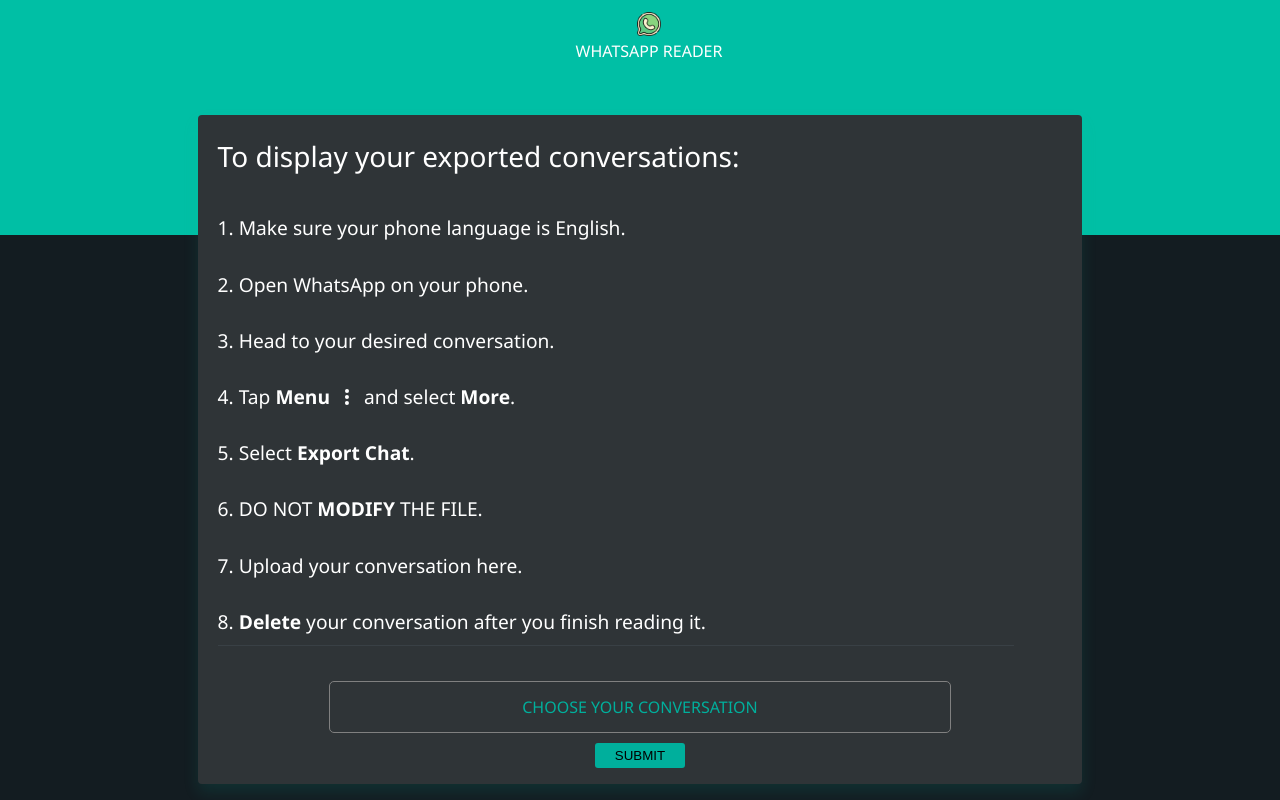
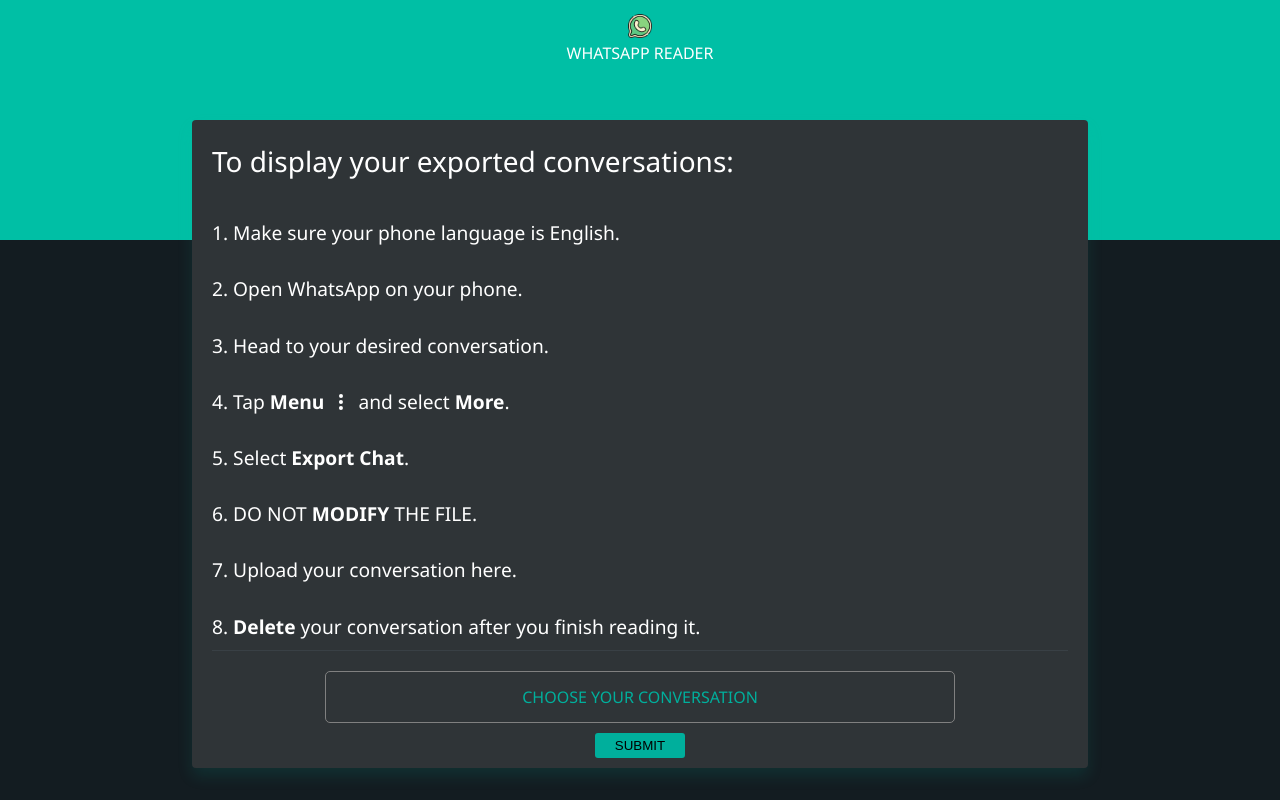
Before and after one commit to twibster/WhatsApp-Reader, a Flask app: page / in a window 1280 px wide. Run offline with Flask 2, Linux system fonts and the light colour scheme.

Commit message:
override default body margins and paddings
fix uploaded file name floats out of the button

```diff
--- a/run.py
+++ b/run.py
@@ -1,4 +1,7 @@
 from website import app
+import socket
+
+ip = socket.gethostbyname(socket.gethostname())
 
 if __name__ =='__main__':
-	app.run(debug =False)
+	app.run(debug =False,host=ip)
--- a/website/static/main.css
+++ b/website/static/main.css
@@ -2,6 +2,9 @@ body{
   background-color: #131c21;
   font-family: "Segoe UI";
   overflow:hidden;
+  overflow-x:hidden !important;
+  padding:0px;
+  margin:0px;
 }
 .outer-home{
   text-align: center;
@@ -15,6 +18,7 @@ body{
   box-shadow: 0 4px 8px 0 rgba(0,0,0,0.2),0 6px 20px 0 rgba(0,0,0,0.19);
 }
 #txt-file{
+  display:none;
   opacity:0;
   height:100%;
   width:100%;
@@ -22,8 +26,9 @@ body{
 }
 .txt-label{
   color:#00af9c;
-  display:inline-block;
-  margin-top:-36px
+  display: table-cell;
+  text-align: center;
+  vertical-align:middle;
 }
 .submit{
   border-radius:3px;
@@ -41,7 +46,7 @@ body{
 }
 .row {
   display: flex;
-  margin:-7px;
+  height:100%;
 }
 .convos-col{
   flex: 30%;
@@ -134,7 +139,6 @@ body{
   top: 0;
   width: 100%;
   align-items: center;
-  margin-top:-1px
 }
 .reciever-img{
   padding: 3px;
@@ -146,13 +150,12 @@ body{
 .reciever-name{
   color:#dedee0;
   font-weight:bolder;
-  margin-bottom:20px;
 }
 .dropdown{
   position: relative;
   display: inline-block;
   margin-top:8px;
-  margin-right:17px;
+  margin-right:8px;
   float: right;
   color:#dedee0;
   padding:7px;
@@ -410,13 +413,10 @@ a:hover{
   height:30%;
   width:100%;
   display:table;
-  margin-top:-8px;
-  padding-left:17px;
-  margin-left:-8px;
 }
 .logo-container{
   margin:auto;
-  margin-top:12px;
+  margin-top:14px;
 }
 .logo-img{
   width:24;
@@ -425,23 +425,20 @@ a:hover{
 }
 .down-row{
   position:relative;
+  margin:auto;
   display:table;
-  margin:auto;
   z-index:1;
   height:80%;
   background-color:#2f3437;
   width:70%;
   margin-top:-120;
   border-radius:4px;
-  overflow:auto;
+  overflow:overlay;
   box-shadow: 0px 8px 16px 0px #00c3ae1f;
 }
 
 .info-file-container{
   padding:20px;
-  width:90%;
-  height:70%;
-
 }
 .info{
   color:white;
@@ -460,25 +457,22 @@ a:hover{
   margin-bottom:-12px;
 }
 .file{
+  margin:auto;
+  width:70%;
   display:table;
-  margin:auto;
   height:50px;
   transition:0.4s;
   background-color: transparent;
   cursor:pointer;
   border-radius:5px;
-  overflow:hidden;
-  width:70%;
-  margin-top:15;
   border: 0.01em solid grey;
 }
 .file:hover{
   background-color:#454a4c;
 }
 .file-submit{
-  display:table;
-  margin:auto;
   margin-top:10px;
+  margin-bottom:10px;
 }
 .file-msg{
  padding:1px;
--- a/website/static/scripts/homeMobile.js
+++ b/website/static/scripts/homeMobile.js
@@ -2,5 +2,5 @@ document.body.style.overflow = "auto";
 var isMobile = /iPhone|iPad|iPod|Android/i.test(navigator.userAgent);
 if (isMobile){
 	var down=document.getElementById('down')
-	down.style.width='100%'
+	down.style.width='95%'
 }
--- a/website/templates/home.html
+++ b/website/templates/home.html
@@ -1,6 +1,7 @@
 {% extends 'layout.html' %}
 {% block content %}
 	<div class='outer-home'>
+		<form  method='POST' action="" enctype='multipart/form-data' onsubmit="return validate_form()">
 			<div class='up-row'>
 				<div class='logo-container'>
 					<img src='static/images/whatsapp.png' class='logo-img'>
@@ -8,7 +9,6 @@
 				</div>
 			</div>
 			<div class='down-row' id='down'>
-			<form  method='POST' action="" enctype='multipart/form-data' onsubmit="return validate_form()">
 			{% if error %}
 				<div class='file-msg {{error_class}}'>
 					<p>{{error}}</p>
@@ -35,8 +35,8 @@
 				<div class='file-submit'>
 					<input type="submit" name="Submit" value='SUBMIT' class='submit' id='submit-btn'>
 				</div>
+			</div>
 		</form>
-		</div>
 		<script type="text/javascript" src="static/scripts/homeMobile.js"></script>
 	</div>
 	<script type="text/javascript" src="static/scripts/Validator.js"></script>
```
Also changed, not shown: website/templates/conversation.html (+7 -0 lines). Lines whose indentation alone changed are shown as unchanged.
